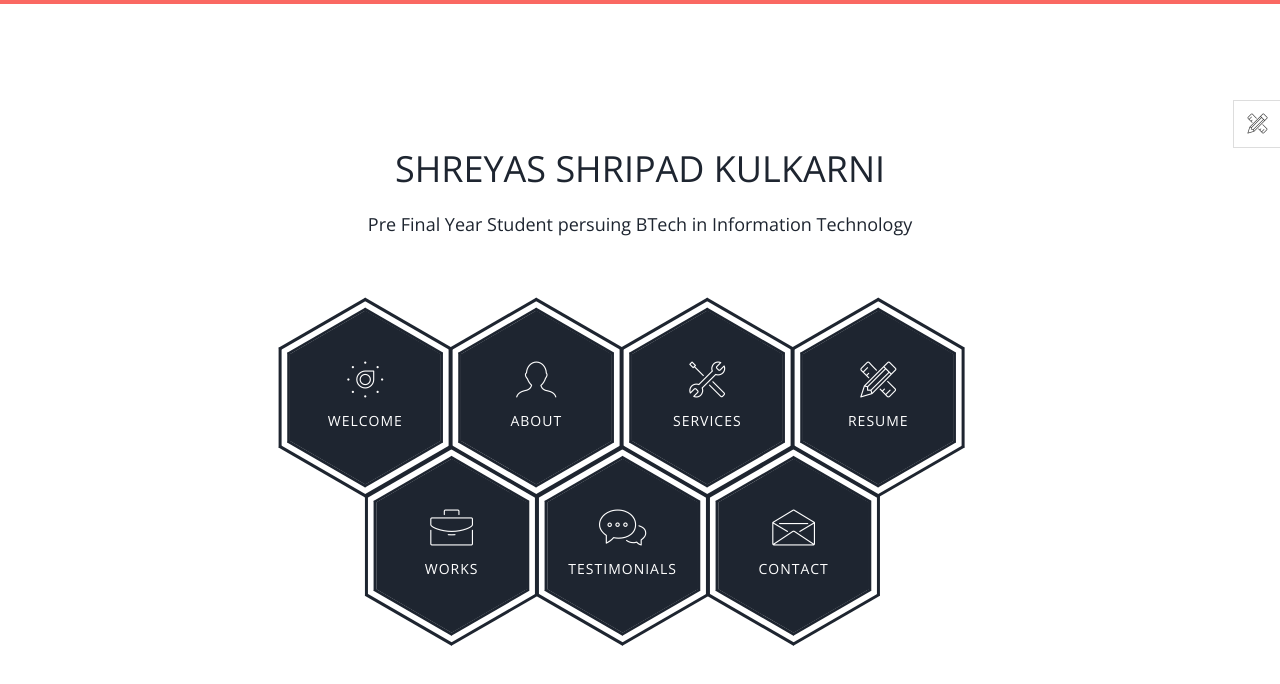
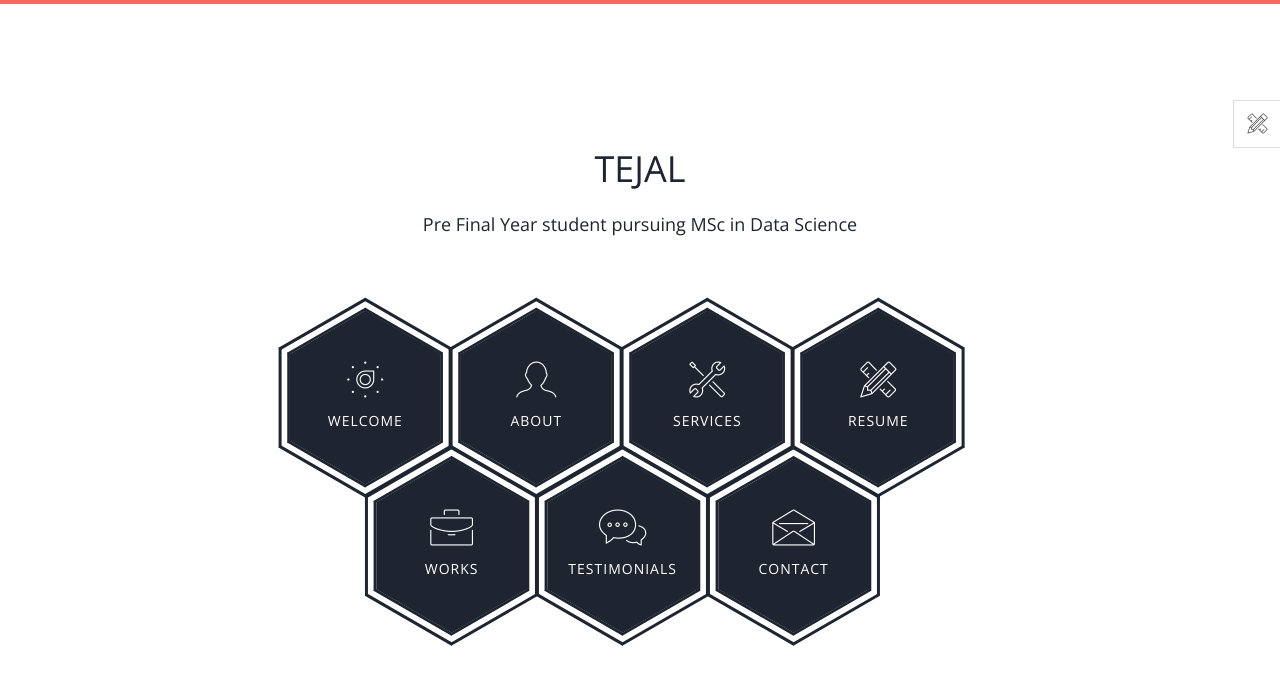
Before and after one commit to TejalOmA/cc-aws-tutorial, a plain HTML site: page index.html in a window 1280 px wide. Drawn offline with nearby package versions, Linux system fonts and the light colour scheme; files whose address does not match are found by name.

Commit message:
Update index.html

```diff
--- a/index.html
+++ b/index.html
@@ -4,7 +4,7 @@
 
   <!-- ** Basic Page Needs ** -->
   <meta charset="utf-8">
-  <title>Shreyas Kulkarni Portfolio</title>
+  <title>Tejals Portfolio</title>
 
   <!-- ** Mobile Specific Metas ** -->
   <meta http-equiv="X-UA-Compatible" content="IE=edge">
@@ -70,9 +70,9 @@
         <div class="row">
           <div class="col-xs-12 col-md-offset-1 col-md-10 col-lg-offset-2 col-lg-8">
             <div class="page-title home text-center">
-              <h1>SHREYAS SHRIPAD KULKARNI</h1>
+              <h1>TEJAL</h1>
               <p></p>
-              <h4>Pre Final Year Student persuing BTech in Information Technology</h4>
+              <h4>Pre Final Year student pursuing MSc in Data Science</h4>
             </div>
 
             <div class="hexagon-menu clear">
```
